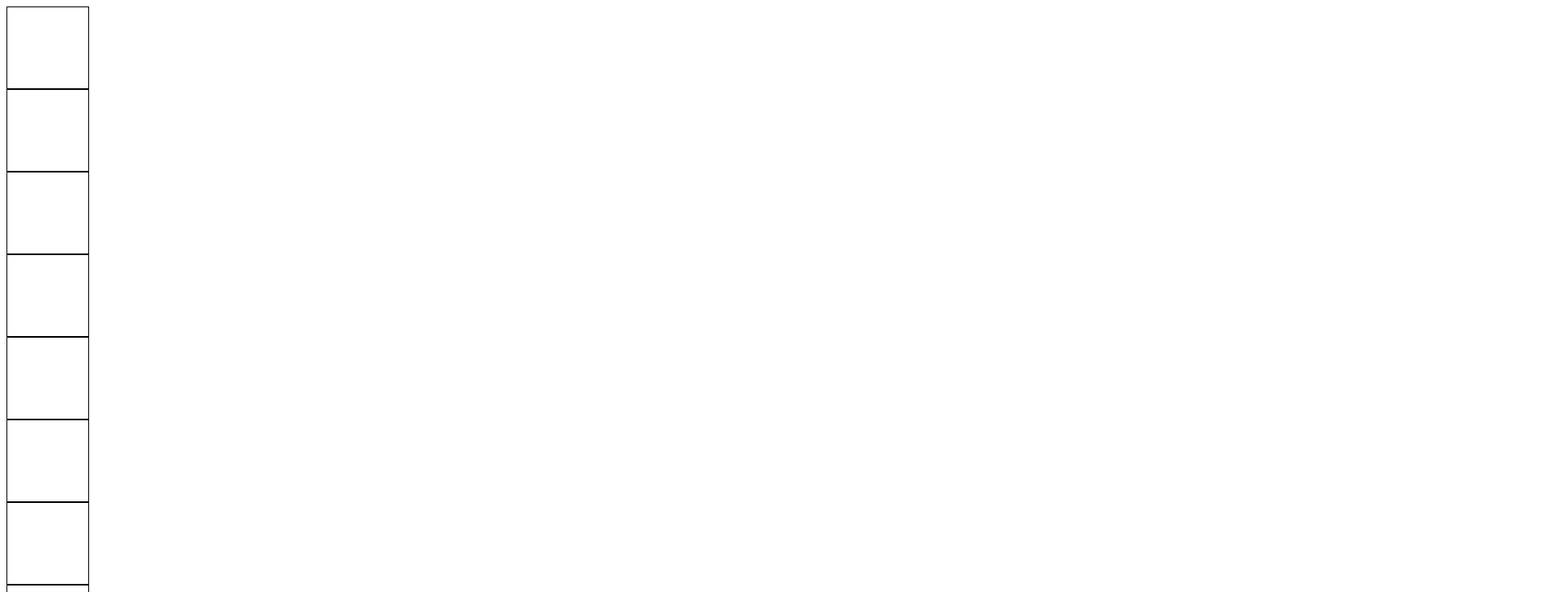
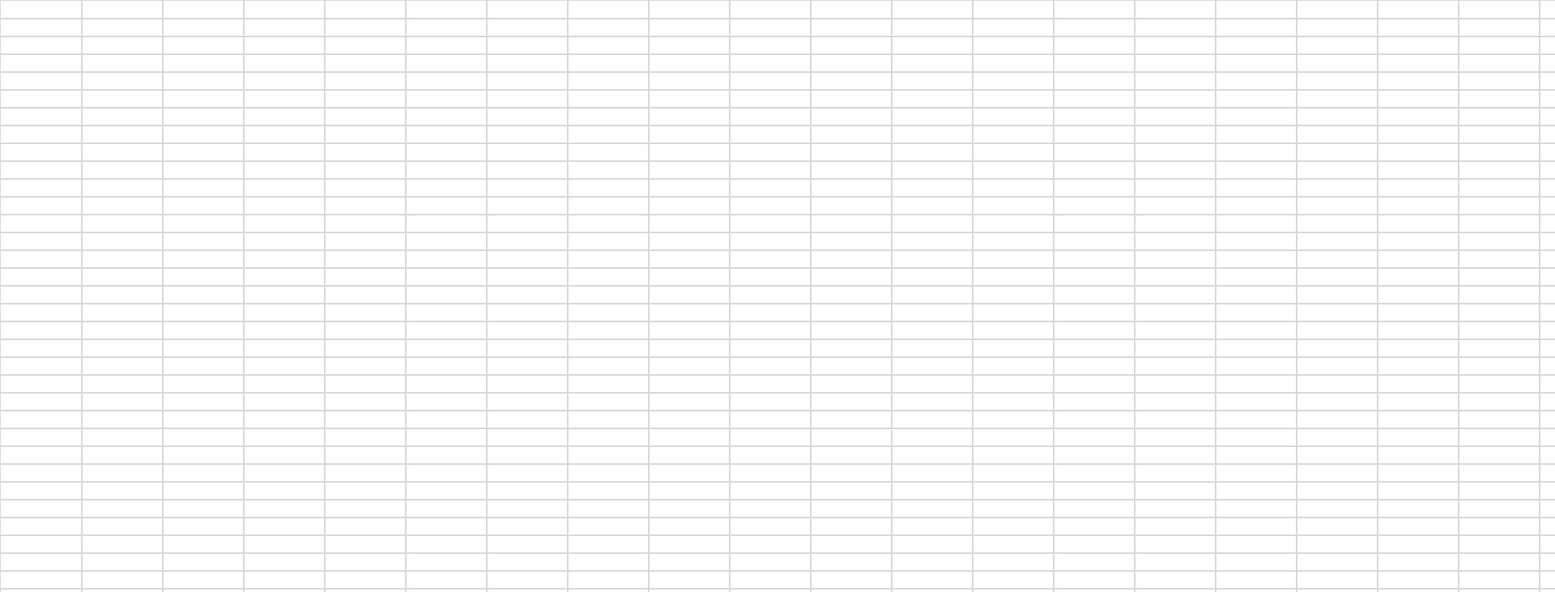
Before and after one commit to LukeKittridge/spreadtables, a plain HTML site: page edit.html in a window 1280 px wide. Shown: the top 731 px of the page at 81% size, 1920 px wide, since content can reach past the window. Drawn offline with Linux system fonts and the light colour scheme.

Commit message:
The spreadsheet is now generated using the specified number of rows and columns. Updated CSS to resemble a spreadsheet.

```diff
--- a/edit.html
+++ b/edit.html
@@ -6,7 +6,7 @@
     <meta charset="UTF-8">
     <title></title>
 </head>
-<body onload="setUpGrid()">
+<body onload="createTable(100,30)">
 <div id="table1"></div>
 </body>
 </html>
--- a/scripts/edit.js
+++ b/scripts/edit.js
@@ -2,20 +2,31 @@
  * Created by Luke Kittridge on 27/07/2014.
  */
 
-function setUpGrid() {
-    var table1 = document.getElementById('table1');
-    for (var i = 0; i < 10; i++) {
-        var cell = document.createElement('div');
-        cell.className = "cell";
-        cell.id = i;
-        cell.contentEditable = 'true';
-        cell.onblur =  function(cell){update(cell.target)}
-        table1.appendChild(cell);
+function createTable(rows, columns) {
+    var left = 0;
+    var top = 0;
+    var cellId = 1;
+    var table = document.getElementById('table1');
+    for (var i = 0; i < rows; i++) {
+        for(var j = 0; j < columns; j++){
+            var cell = document.createElement('div');
+            cell.className = "cell";
+            cell.id = cellId;
+            cellId++;
+            cell.contentEditable = 'true';
+            cell.style.left = left + 'px';
+            cell.style.top = top + 'px';
+            cell.onblur =  function(cell){update(cell.target)}
+            table.appendChild(cell);
+            left += 100;
+        }
+        left = 0;
+        top += 22;
     }
 };
 
 function update(cell){
-    var target = document.getElementById('4');
+    var target = document.getElementById('1');
     //TODO replace eval with some sort of language parser
     target.innerHTML =  eval(cell.innerHTML);
 };
--- a/styles/spreadtables.css
+++ b/styles/spreadtables.css
@@ -3,6 +3,7 @@
 
 .cell{
     width: 100px;
-    height: 100px;
-    border: 1px solid black;
+    height: 22px;
+    border: 1px solid #d9d9d9;
+    position: absolute;
 }
```
